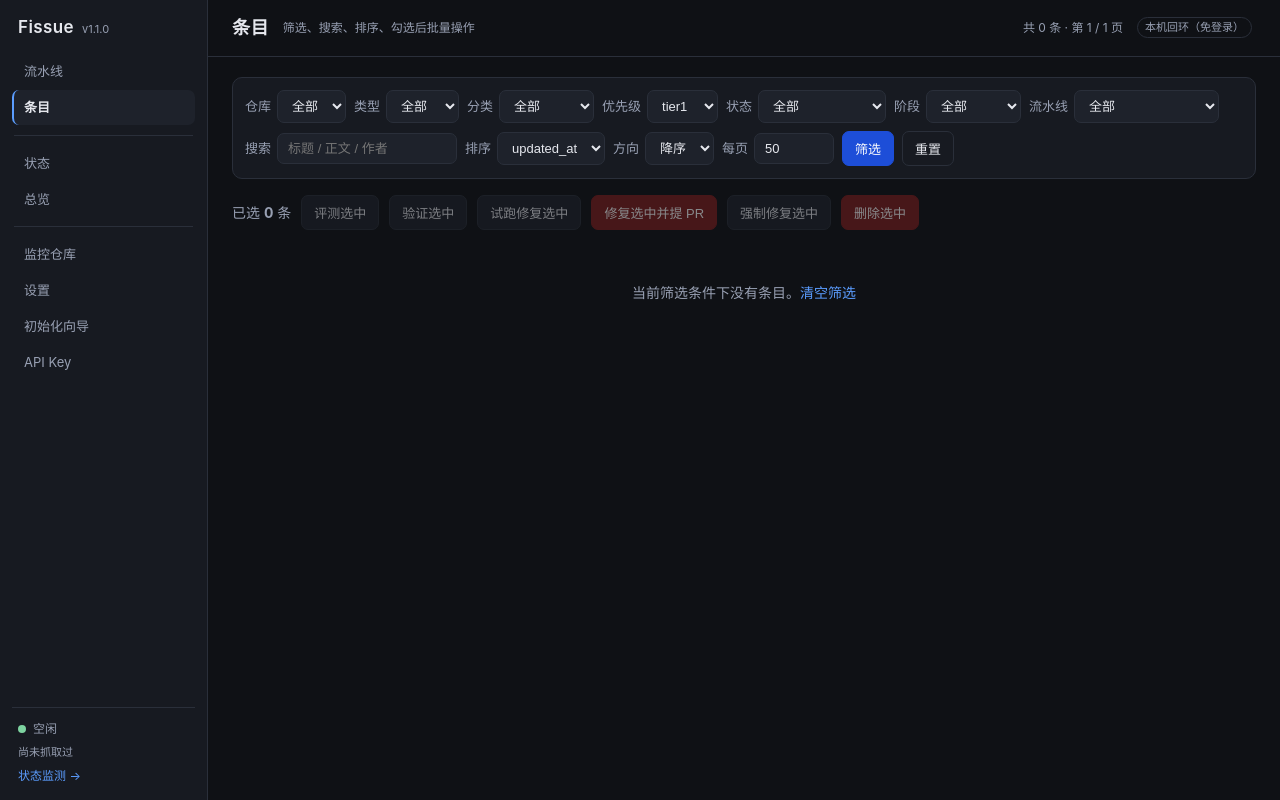
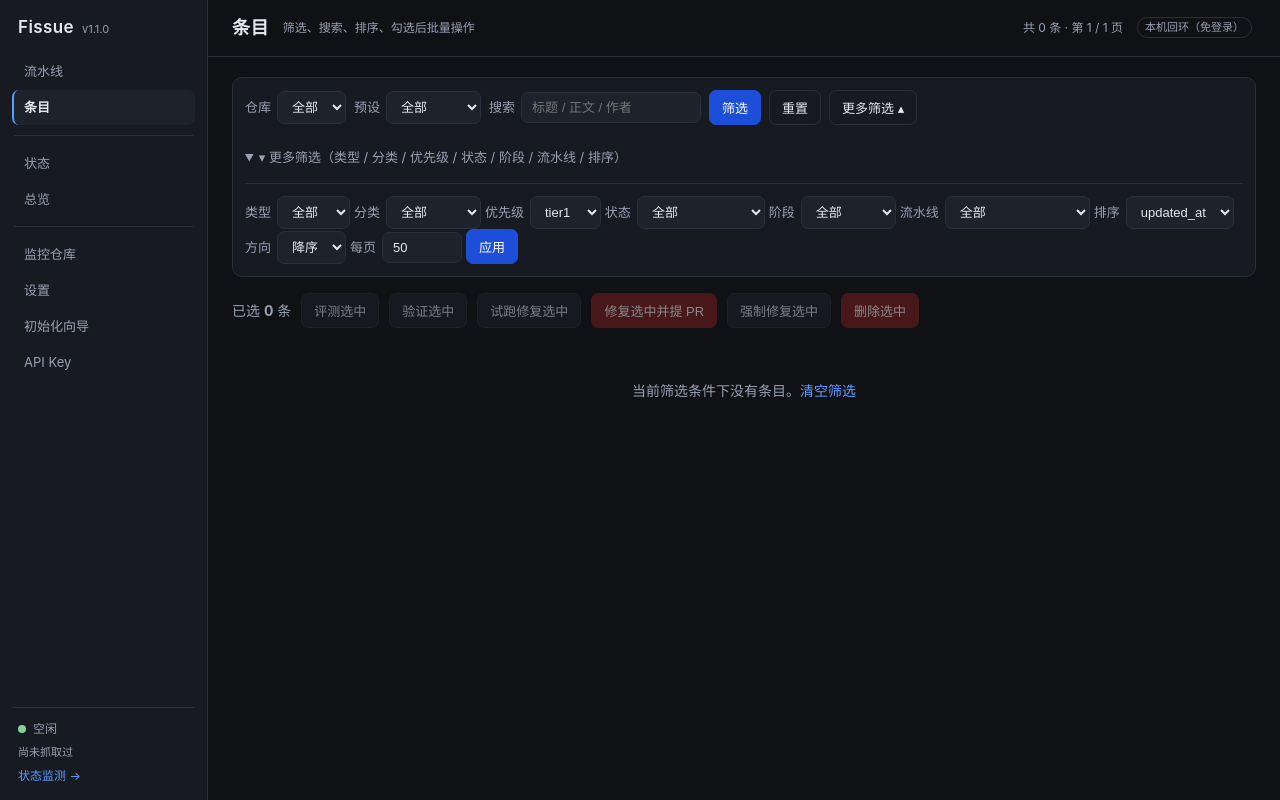
Before and after one commit to John-is-playing/Fissue, a FastAPI app: page /items?priority=tier1 in a window 1280 px wide. Run offline with FastAPI, Linux system fonts and the light colour scheme; data that the repository does not hold is empty; some libraries are stand-ins or nearby versions.

Commit message:
feat(web): 收敛条目页筛选器（预设 + 更多筛选），补状态聚合层测试
**筛选器**：这一页原先平铺着 9 个下拉框 + 3 个输入框，而日常真正常用的只有「看某仓库里
卡住的那些」——9 个同权重的框反而让人找不到那个。现在：

- 主行只留**仓库 / 预设 / 搜索**三个；
- 其余维度（类型 / 分类 / 优先级 / 状态 / 阶段 / 流水线 / 排序 / 每页）收进可折叠的
  「更多筛选」，展开状态记在 localStorage；
- **预设**是阶段的友好别名（「卡住的」「待修」比 needs_manual / fix_queued 好认），
  而它**不另定义一套状态集合**，只是换个说法——两套筛选并存却各自算一遍，
  是筛选器最常见的错法。

折叠区必须留在**同一个 form 里**：`<details>` 放到 form 外时，里面那些下拉框不会被提交，
于是「选了类型却没生效」而且不报错。

**web/status.py 的测试**（85% → 98%，新增 28 例）：这一层回答「这台机器现在配置对不对」，
最容易出两类问题——误报（报一堆其实没问题的，用户就不看了）与漏报（真缺了东西却不说）。
所以每条告警都钉住「在什么条件下出现」，**也钉住它不该出现**——一味乱报的告警比没有
告警更糟。另覆盖 URL 脱敏（口令与查询串值遮住、其余逐字节保留）、数据库后端识别、
沙盒探测的缓存复用与失败分支。

全量：1423 passed / 7 skipped，覆盖率 85.61% → 85.73%。

Co-Authored-By: AtomCode (lumen-alpha) <noreply@atomgit.com>

```diff
--- a/src/fissue/web/app.py
+++ b/src/fissue/web/app.py
@@ -1558,6 +1558,7 @@ def _register_web_items(app: FastAPI, templates: Jinja2Templates) -> None:
         q: str | None = Query(None),
         stage: str | None = Query(None, description="流水线阶段（evaluate/verify/judge/fix/pr/stuck/done）"),
         lane: str | None = Query(None, description="流水线（issue-bug/issue-feature/pr-bug/pr-feature）"),
+        preset: str | None = Query(None, description="预设（卡住的/待评测/待验证/待裁决/待修/已提PR/已出结论）"),
         sort: str = Query("updated_at"),
         order: str = Query("desc"),
         limit: int = Query(50, ge=1, le=500),
@@ -1589,7 +1590,20 @@ def _register_web_items(app: FastAPI, templates: Jinja2Templates) -> None:
 
         # stage / lane 是**流水线视图**的筛选（看板格子点进来带的）。
         # 阶段 → 状态集合的映射由 web/pipeline.py 提供，与看板计数同一份口径。
+        #
+        # preset 是 stage 的**用户友好别名**（「卡住的」「待修」）。它不另定义一套状态
+        # 集合，只是换个说法——两套筛选并存却各自算一遍，是筛选器最常见的错法。
+        #
+        # 优先级：显式给的 stage 胜过 preset（它更精确）；两者都没给就是不过滤。
+        f_preset = preset or ""
         f_stage = stage or ""
+        if f_preset and not f_stage:
+            resolved = pipe.preset_stage(f_preset)
+            if resolved is None:
+                problems.append(f"preset 取值非法：{f_preset!r}")
+            else:
+                f_stage = resolved
+
         stage_statuses: list[ItemStatus] | None = None
         if f_stage:
             known = {key for key, _ in pipe.STAGES} | {pipe.DONE, pipe.STUCK}
@@ -1650,6 +1664,7 @@ def _register_web_items(app: FastAPI, templates: Jinja2Templates) -> None:
             "q": q or "",
             "stage": f_stage,
             "lane": f_lane,
+            "preset": f_preset,
             "sort": sort_key,
             "order": "desc" if order_desc else "asc",
             "limit": limit,
@@ -1718,6 +1733,7 @@ def _register_web_items(app: FastAPI, templates: Jinja2Templates) -> None:
                     (pipe.STUCK, pipe.stage_label(pipe.STUCK)),
                 ],
                 lane_options=list(pipe.LANES),
+                preset_options=list(pipe.PRESETS),
                 filters=shown,
             ),
         )
--- a/src/fissue/web/pipeline.py
+++ b/src/fissue/web/pipeline.py
@@ -46,6 +46,21 @@ STUCK = "stuck"
 #: 看板的列：只列**还能推动**的阶段，外加「需人工」。
 #: 刻意不含 ``capture``（抓取是瞬时的，没有「待抓取」这种积压）与 ``done``（终点不是工作队列）。
 KANBAN_STAGES: tuple[str, ...] = ("evaluate", "verify", "judge", "fix", "pr", STUCK)
+
+#: 「预设」：用户按**意图**挑，而不是按状态名挑。
+#: 每个预设就是一个阶段（外加两个特例），所以预设与阶段永远不会给出不同的结果——
+#: 两套筛选并存却各自算一遍，是筛选器最常见的错法。
+#:
+#: 键名用中文以外的安全标识（URL 里要传），标签给中文。
+PRESETS: tuple[tuple[str, str], ...] = (
+    ("stuck", "卡住的"),
+    ("evaluate", "待评测"),
+    ("verify", "待验证"),
+    ("judge", "待裁决"),
+    ("fix", "待修"),
+    ("pr", "已提 PR"),
+    ("done", "已出结论"),
+)
 
 #: 四条流水线（与 ``docs/DESIGN.md`` 的「四条流水线」一致）+ 未分类。
 #: 分类（BUG/FEATURE）决定走哪条链，所以行按「类型 × 分类」划分，而不是只按类型。
@@ -127,6 +142,18 @@ def statuses_of_stage(key: str) -> list[ItemStatus]:
     if key == STUCK:
         return [s for s, stage in _STAGE_OF.items() if stage == STUCK]
     return [s for s, stage in _STAGE_OF.items() if stage == key]
+
+
+def preset_stage(preset: str) -> str | None:
+    """预设 → 它对应的阶段键（认不出的返回 ``None``）。
+
+    预设**只是阶段的别名**，不额外定义一套状态集合：否则「预设=待验证」与
+    「阶段=验证」会给出不同结果，而用户完全看不出该信哪个。
+    """
+    known = {key for key, _ in PRESETS}
+    if preset in known:
+        return preset
+    return None
 
 
 def stage_states(status: ItemStatus) -> list[str]:
--- a/src/fissue/web/static/app.css
+++ b/src/fissue/web/static/app.css
@@ -593,3 +593,21 @@ tr.stalled td { background: rgba(255, 107, 107, .06); }
   .tl-dot { width: 20px; height: 20px; font-size: 11px; }
   .tl-panel .tl::before { left: 9px; }
 }
+
+/* --------------------------------------------------------------------------
+ * 「更多筛选」折叠区（web/templates/items.html）
+ *
+ * 它在**同一个 form 里**（`<details>` 放到 form 外时，里面的下拉框不会被提交，
+ * 于是「选了类型却没生效」而且不报错），所以要占满整行而不是跟着前面的 label 排。
+ * -------------------------------------------------------------------------- */
+.filters .more-filters { flex-basis: 100%; margin-top: 10px; }
+.more-filters > summary {
+  cursor: pointer; font-size: 13px; color: var(--muted); user-select: none;
+  padding: 4px 0;
+}
+.more-filters > summary::before { content: "▸ "; }
+.more-filters[open] > summary::before { content: "▾ "; }
+.more-filters > summary:hover { color: var(--fg); }
+.more-filters .filters {
+  border-top: 1px solid var(--line); padding-top: 12px;
+}
--- a/src/fissue/web/templates/items.html
+++ b/src/fissue/web/templates/items.html
@@ -19,8 +19,17 @@
 <div class="banner">⚠️ {{ problem }}</div>
 {% endfor %}
 
-{# 筛选：仓库 / 类型 / 分类 / 优先级 / 状态 / 搜索 / 排序 / 每页条数。
-   取值一律来自后端枚举（原先模板里手写了一份 12 个状态的清单，漏掉了 classified / verifying）。 #}
+{# 筛选：主行只留**最常用的三个**（仓库 / 预设 / 搜索），其余收进「更多筛选」。
+   取值一律来自后端枚举（原先模板里手写了一份 12 个状态的清单，漏掉了 classified / verifying）。
+
+   为什么要收起来：这一页原先平铺着 9 个下拉框 + 3 个输入框，而**日常真正常用的只有
+   「看某仓库里卡住的那些」**——9 个同权重的框反而让人找不到那个。其余维度（类型 / 分类 /
+   优先级 / 状态 / 阶段 / 流水线 / 排序 / 每页）收进可折叠区，需要时再展开，
+   展开状态记在 localStorage 里。
+
+   预设是阶段的友好别名：「卡住的」「待修」比状态名（needs_manual / fix_queued）好认，
+   而它**不另定义一套状态集合**，只是换个说法——两套筛选并存却各自算一遍，
+   是筛选器最常见的错法。 #}
 <form class="filters" method="get">
   <label class="inline">仓库
     <select name="repo_slug">
@@ -30,6 +39,28 @@
       {% endfor %}
     </select>
   </label>
+  <label class="inline">预设
+    <select name="preset">
+      <option value="">全部</option>
+      {% for key, label in preset_options %}
+      <option value="{{ key }}" {% if filters.preset == key %}selected{% endif %}>{{ label }}</option>
+      {% endfor %}
+    </select>
+  </label>
+  <label class="inline">搜索
+    <input type="search" name="q" value="{{ filters.q }}" placeholder="标题 / 正文 / 作者" style="width:180px">
+  </label>
+  <button type="submit" class="primary">筛选</button>
+  <a href="/items"><button type="button" class="ghost">重置</button></a>
+  <button type="button" class="ghost" id="more-toggle" aria-expanded="false">更多筛选 ▾</button>
+
+  {# 更多筛选：默认收起。里面是**精确到状态**的那些维度。
+     注意它必须在**同一个 form 里**——`<details>` 放到 form 外面时，里面那些下拉框
+     不会被提交，于是「选了类型却没生效」——而且不报错。 #}
+  <details class="more-filters" id="more-filters"
+           {% if filters.stage or filters.lane or filters.status or filters.category or filters.priority or filters.item_type %}open{% endif %}>
+    <summary>更多筛选（类型 / 分类 / 优先级 / 状态 / 阶段 / 流水线 / 排序）</summary>
+    <div class="filters mt">
   <label class="inline">类型
     <select name="item_type">
       <option value="">全部</option>
@@ -80,9 +111,6 @@
       {% endfor %}
     </select>
   </label>
-  <label class="inline">搜索
-    <input type="search" name="q" value="{{ filters.q }}" placeholder="标题 / 正文 / 作者" style="width:180px">
-  </label>
   <label class="inline">排序
     <select name="sort">
       {% for k in sort_keys %}
@@ -99,8 +127,9 @@
   <label class="inline">每页
     <input type="number" name="limit" value="{{ filters.limit }}" min="1" max="500" style="width:80px">
   </label>
-  <button type="submit" class="primary">筛选</button>
-  <a href="/items"><button type="button" class="ghost">重置</button></a>
+  <button type="submit" class="primary">应用</button>
+  </div>
+</details>
 </form>
 
 {# 批量操作：勾选行之后只对**选中项**操作。API 的 keys 参数一直支持，旧页面却只有
@@ -278,5 +307,38 @@ fissue eval --all</pre>
         });
     });
   }
+
+  // ---------------------------------------------------------------------
+  // 「更多筛选」展开/收起
+  // ---------------------------------------------------------------------
+  //
+  // 展开状态记在 localStorage：这一页的筛选区是**精确到状态**的那些维度，平时用不上，
+  // 但反复要用的也不少——每次都点开一次很烦。
+  // 注意服务端已经会「有精确筛选就默认展开」（details 的 open 属性），这里的 localStorage
+  // 只覆盖**用户自己**的展开/收起选择。
+  (function () {
+    var KEY = "fissue.items.more";
+    var box = document.getElementById("more-filters");
+    var btn = document.getElementById("more-toggle");
+    if (!box || !btn) return;
+
+    var saved = null;
+    try { saved = localStorage.getItem(KEY); } catch (e) { /* 隐私模式下写不了，忽略 */ }
+    if (saved === "open") box.open = true;
+    if (saved === "closed") box.open = false;
+
+    function sync() {
+      btn.textContent = box.open ? "更多筛选 ▴" : "更多筛选 ▾";
+      btn.setAttribute("aria-expanded", box.open ? "true" : "false");
+    }
+    sync();
+
+    btn.addEventListener("click", function () {
+      box.open = !box.open;
+      sync();
+      try { localStorage.setItem(KEY, box.open ? "open" : "closed"); } catch (e) { /* 同上 */ }
+    });
+    box.addEventListener("toggle", sync);
+  })();
 </script>
 {% endblock %}
```
Also changed, not shown: tests/test_pipeline_view.py (+32 -0 lines), tests/test_web_status.py (added, +285 -0 lines).
